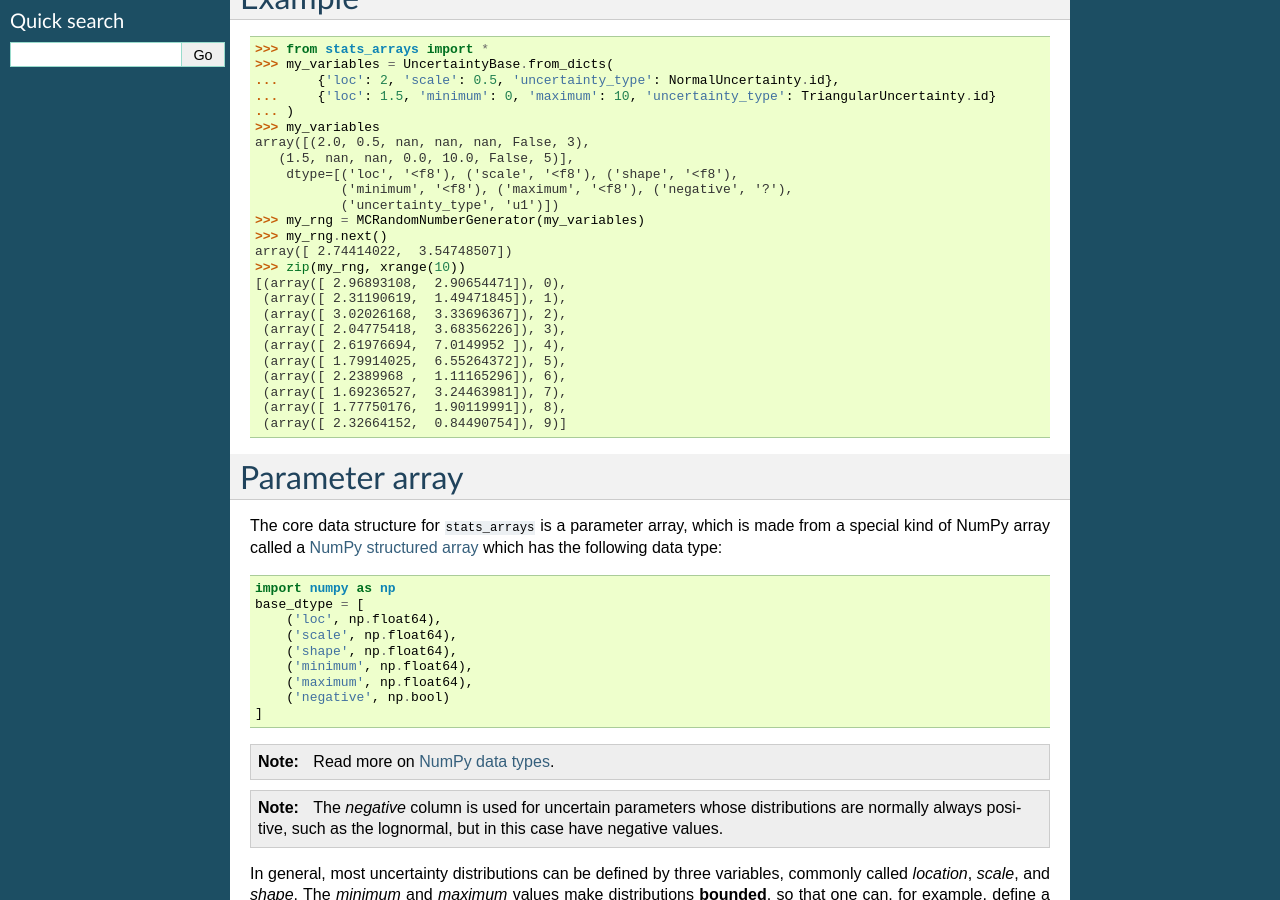
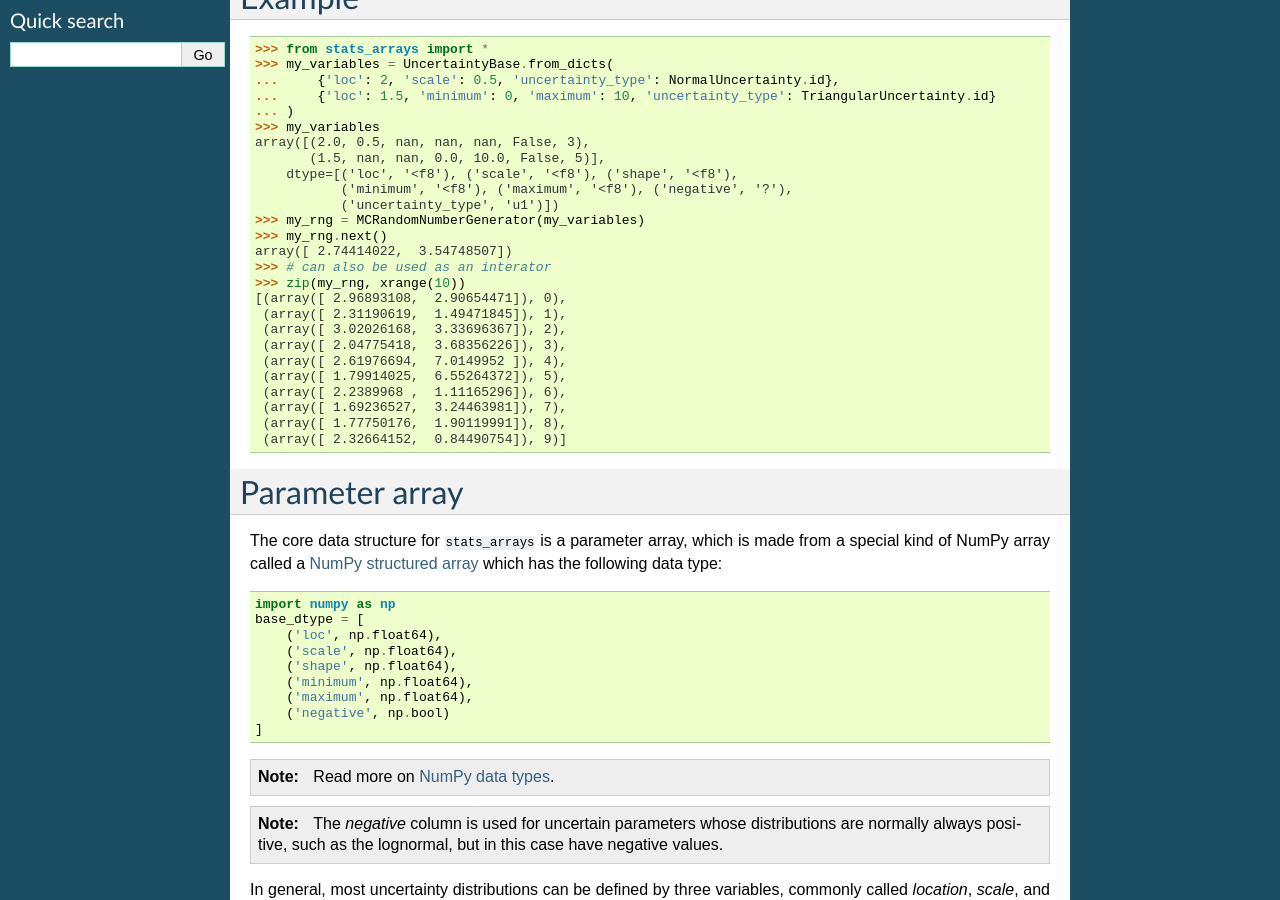
Before and after one commit to brightway-lca/stats_arrays, a Sphinx documentation site: the page built from docs/index.rst, in a window 1280 px wide and 900 px high, scrolled down 463 px. Built offline with Sphinx 7.4.7, drawn with Linux system fonts in a browser that asks for light colours; formulas are drawn with MathJax 3.

Commit message:
Minor formatting changes in example

```diff
--- a/docs/index.rst
+++ b/docs/index.rst
@@ -26,13 +26,14 @@ Example
     ... )
     >>> my_variables
     array([(2.0, 0.5, nan, nan, nan, False, 3),
-       (1.5, nan, nan, 0.0, 10.0, False, 5)],
+           (1.5, nan, nan, 0.0, 10.0, False, 5)],
         dtype=[('loc', '<f8'), ('scale', '<f8'), ('shape', '<f8'),
                ('minimum', '<f8'), ('maximum', '<f8'), ('negative', '?'),
                ('uncertainty_type', 'u1')])
     >>> my_rng = MCRandomNumberGenerator(my_variables)
     >>> my_rng.next()
     array([ 2.74414022,  3.54748507])
+    >>> # can also be used as an interator
     >>> zip(my_rng, xrange(10))
     [(array([ 2.96893108,  2.90654471]), 0),
      (array([ 2.31190619,  1.49471845]), 1),
```
